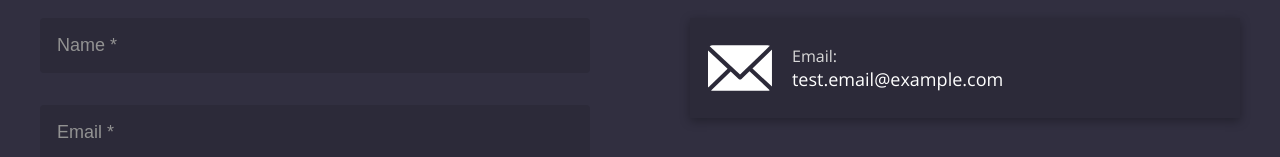
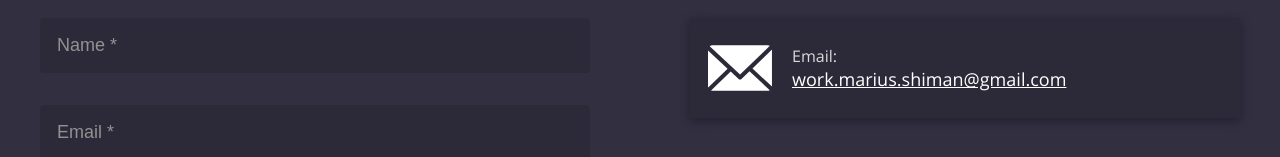
Before and after one commit to Marius961/portfolio-website, an Angular app: page / in a window 1280 px wide. Shown: the part 3632-3789 px from the top of the page. Built offline with nearby package versions, Linux system fonts and the light colour scheme.

Commit message:
Added email

```diff
--- a/src/app/pages/home/components/section-contact/section-contact.component.html
+++ b/src/app/pages/home/components/section-contact/section-contact.component.html
@@ -34,7 +34,7 @@
 
           <div class="text-content">
             <span class="contact-title">Email:</span>
-            <span class="contact-value">test.email@example.com</span>
+            <a class="contact-value" href="mailto:work.marius.shiman@gmail.com">work.marius.shiman@gmail.com</a>
           </div>
         </div>
 
--- a/src/app/pages/home/components/section-contact/section-contact.component.scss
+++ b/src/app/pages/home/components/section-contact/section-contact.component.scss
@@ -112,6 +112,7 @@
 
           .contact-value {
             font-size: 18px;
+            color: white;
           }
 
           span {
```
